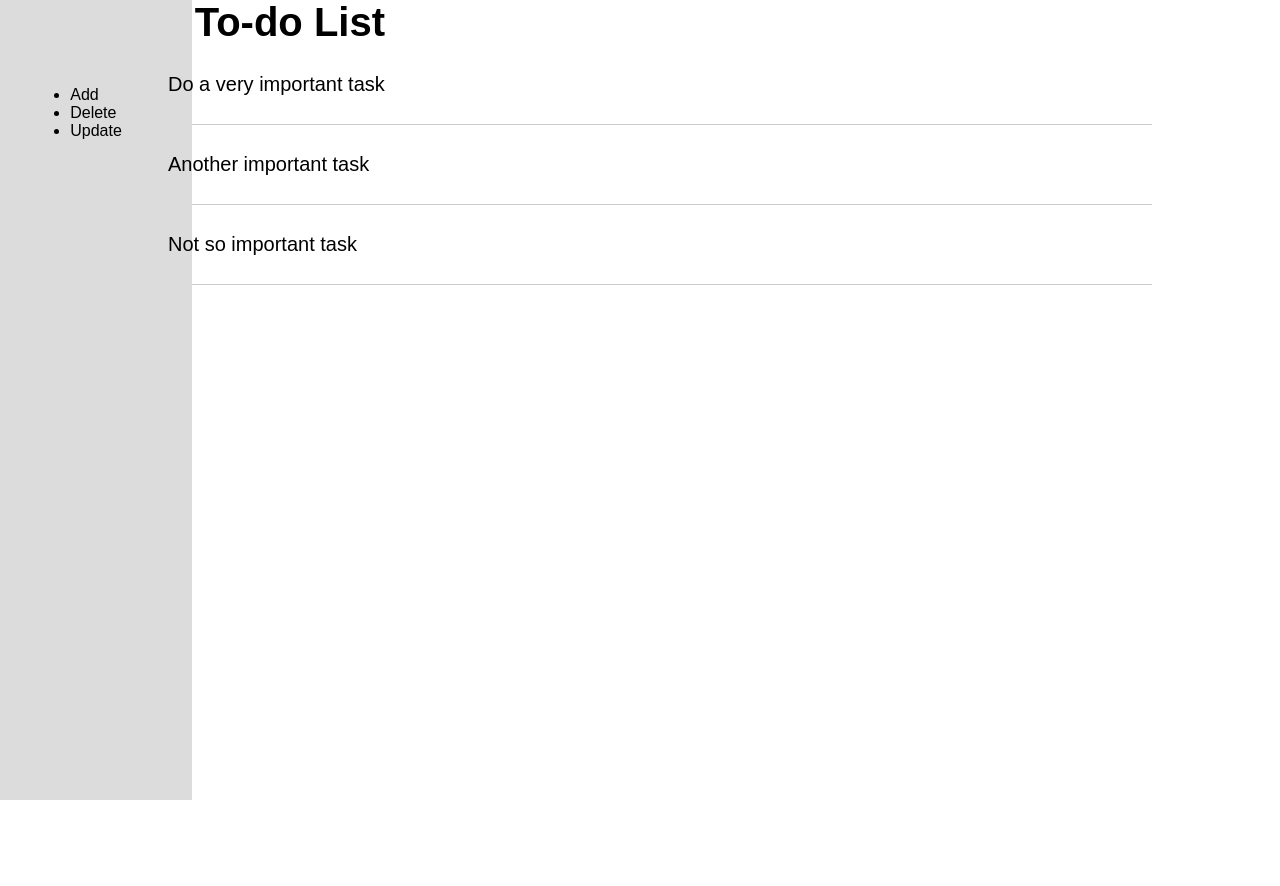
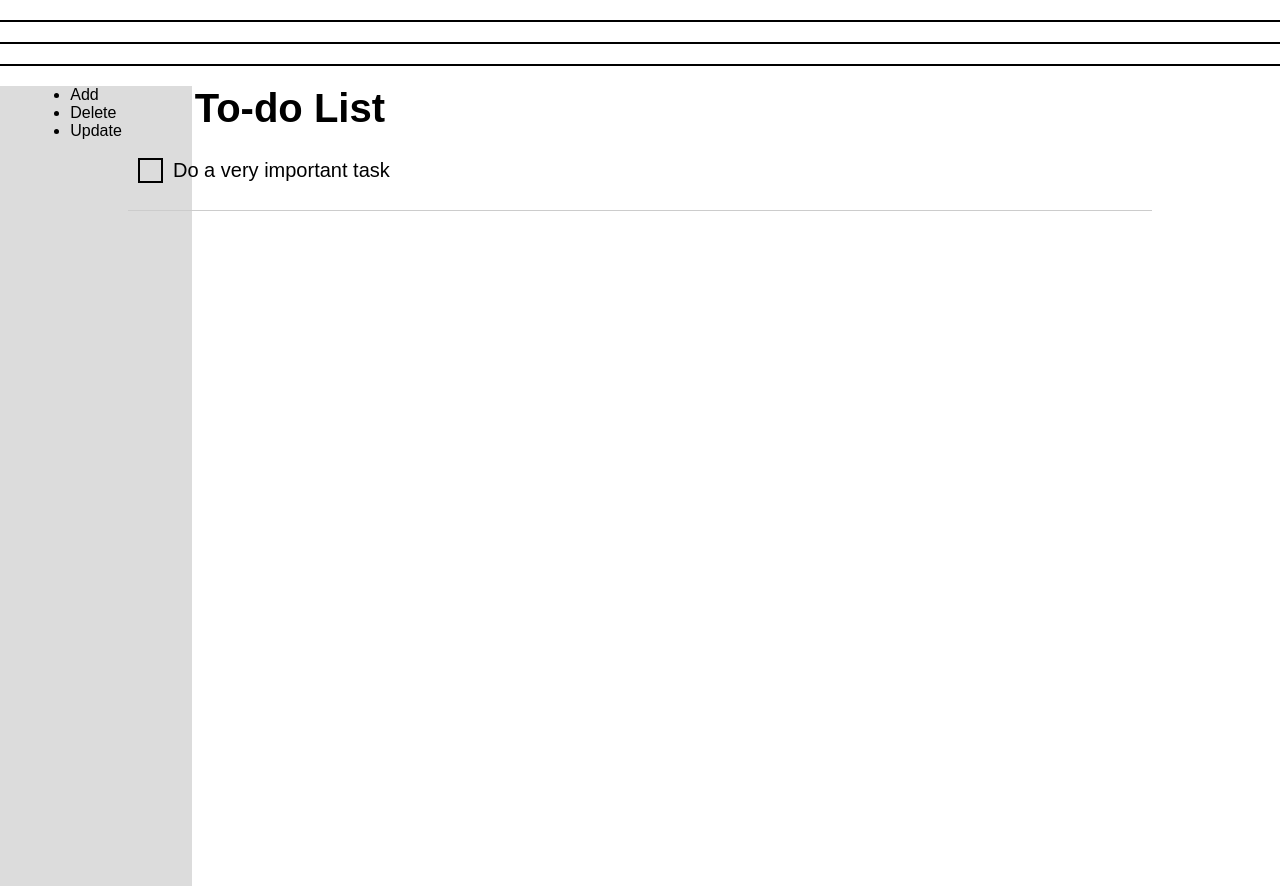
Before and after one commit to Kianmhz/Todo-list, a PHP site: page /main.html in a window 1280 px wide. Before the commit the page ends 800 px from the top, so only its background shows below. Run offline with PHP 8.4, Linux system fonts and the light colour scheme.

Commit message:
Added animations to the to do items

```diff
--- a/main.css
+++ b/main.css
@@ -17,14 +17,18 @@ body {
     align-items: center;
 }
 
+.hamburger-menu {}
+
+/* hamburger menu lines */
 .line {
     width: 100%;
+    position: relative;
     height: 2px;
     background-color: black;
     margin: 20px 0;
-    z-index: 10000;
 }
 
+/* sidebar menu */
 .sidebar {
     display: flex;
     position: absolute;
@@ -53,6 +57,7 @@ body {
 .todo {
     display: flex;
     align-items: center;
+    position: relative;
     cursor: pointer;
     gap: 10px;
     height: 10vh;
@@ -61,9 +66,9 @@ body {
     width: 100%;
 }
 
+/* crossing a line across text when an item is checked */
 .todo-text {
     position: relative;
-
 }
 
 .todo-text::before {
@@ -73,47 +78,139 @@ body {
     left: -10px;
     width: 0;
     height: 2px;
-    background-color: red;
-    transition: width 0.5s ease;
+    background-color: black;
+    transition: width 1s ease;
 }
 
-.todo-state:checked ~ .todo-text::before {
+.todo-state:checked~.todo-text::before {
     width: 110%;
 }
 
-.todo-state {
+.checkbox {
+    display: flex;
+    align-items: center;
+    justify-content: center;
     position: relative;
-    appearance: none;
-    width: 20px;
-    height: 20px;
+    width: 25px;
+    height: 25px;
 }
 
-.todo-state::before {
+.checkbox span {
+    position: absolute;
+    background: black;
+}
+
+.checkbox .top {
+    top: 0;
+    right: 0;
+    width: 100%;
+    height: 2px;
+    transition: all 0.25s 0.25s ease;
+}
+
+.todo-state:checked~.checkbox .top {
+    left: 0;
+    right: unset;
+}
+
+.checkbox .right {
+    bottom: 0;
+    right: 0;
+    width: 2px;
+    height: 100%;
+    transition: all 0.25s ease;
+}
+
+.todo-state:checked~.checkbox .right {
+    top: 0;
+    bottom: unset;
+}
+
+.checkbox .left {
+    top: 0;
+    left: 0;
+    width: 2px;
+    height: 100%;
+    transition: all 0.25s 0.5s ease;
+}
+
+.todo-state:checked~.checkbox .left {
+    bottom: 0;
+    top: unset;
+}
+
+.checkbox .bottom {
+    bottom: 0;
+    left: 0;
+    width: 100%;
+    height: 2px;
+    transition: all 0.25s 0.75s ease;
+}
+
+.todo-state:checked~.checkbox .bottom {
+    right: 0;
+    left: unset;
+}
+
+.todo-state:checked~.checkbox .right,
+.todo-state:checked~.checkbox .left {
+    height: 0;
+}
+
+.todo-state:checked~.checkbox .top,
+.todo-state:checked~.checkbox .bottom {
+    width: 0;
+}
+
+/* check mark customization */
+.todo-state {
+    display: none;
+}
+
+.checkmark {
+    width: 7px;
+    height: 15px;
+    transform: rotate(210deg);
+}
+
+.checkmark::before {
     content: '';
     position: absolute;
     top: 0;
-    left: 0;
+    right: 0;
     width: 0;
     height: 100%;
-    border-top: 1px solid black;
-    transition: width 0.5s ease;
+    border-top: 2px solid black;
+    transition: width 0.5s 1s ease;
 }
 
-.todo-state:checked::before {
-    width: 100%;
-}
-
-.todo-state::after {
+.checkmark::after {
     content: '';
     position: absolute;
     top: 0;
     left: 0;
     height: 0;
     width: 100%;
-    border-left: 1px solid black;
-    transition: height 0.5s ease;
+    border-left: 2px solid black;
+    transition: height 0.5s 1.5s ease;
 }
 
-.todo-state:checked::after {
+.todo-state:checked~.checkbox .checkmark::before {
+    width: 100%;
+}
+
+.todo-state:checked~.checkbox .checkmark::after {
     height: 100%;
 }
+
+.todo-state:not(:checked)~.checkbox .checkmark::before {
+    left: 0;
+    right: unset;
+    transition-delay: 0s;
+}
+
+.todo-state:not(:checked)~.checkbox .checkmark::after {
+    bottom: 0;
+    top: unset;
+    transition-delay: 0.5s;
+}
--- a/main.html
+++ b/main.html
@@ -9,12 +9,14 @@
 </head>
 
 <body>
+    <div class="hamburger-menu">
+        <div class="line line-1"></div>
+        <div class="line line-2"></div>
+        <div class="line line-3"></div>
+    </div>
+
+    <!-- sidebar -->
     <div class="sidebar">
-        <div class="hamburger-menu">
-            <div class="line line-1"></div>
-            <div class="line line-2"></div>
-            <div class="line line-3"></div>
-        </div>
         <ul>
             <li>Add</li>
             <li>Delete</li>
@@ -22,23 +24,22 @@
         </ul>
     </div>
 
+    <!-- todo list -->
     <div class="todo-list">
         <div class="container">
             <h1 class="todo-title">My To-do List</h1>
-            <label class="todo">
-                <input class="todo-state" type="checkbox" />
-                <div class="todo-text">Do a very important task</div>
-            </label>
 
-            <label class="todo">
-                <input class="todo-state" type="checkbox" />
-                <div class="todo-text">Another important task</div>
-            </label>
-
-            <label class="todo">
-                <input class="todo-state" type="checkbox" />
-                <div class="todo-text">Not so important task</div>
-            </label>
+            <div class="todo">
+                <input class="todo-state" type="checkbox" id="todo-1" />
+                <div class="checkbox">
+                    <div class="checkmark"></div>
+                    <span class="top"></span>
+                    <span class="right"></span>
+                    <span class="left"></span>
+                    <span class="bottom"></span>
+                </div>
+                <label class="todo-text" for="todo-1">Do a very important task</label>
+            </div>
         </div>
     </div>
 </body>
```
